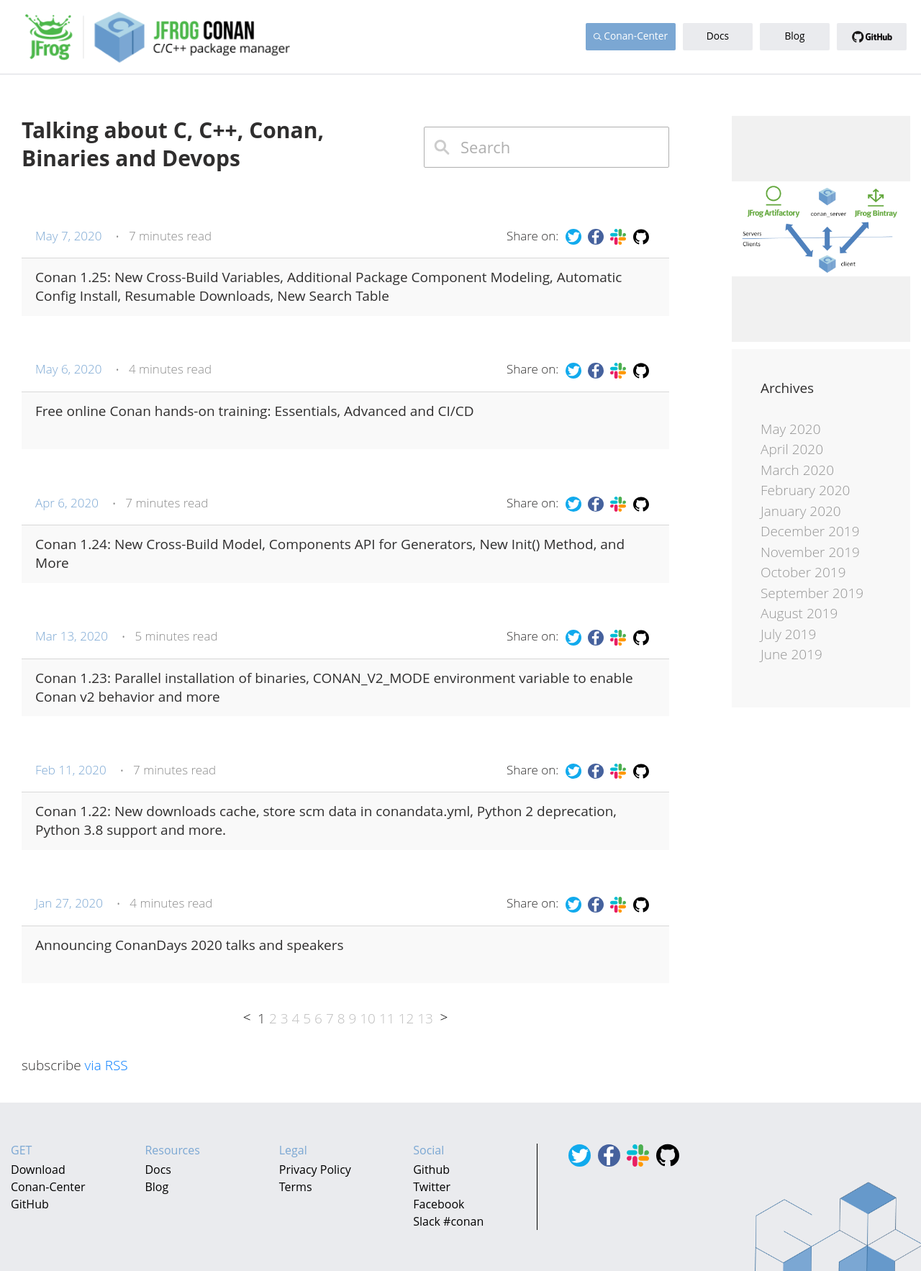
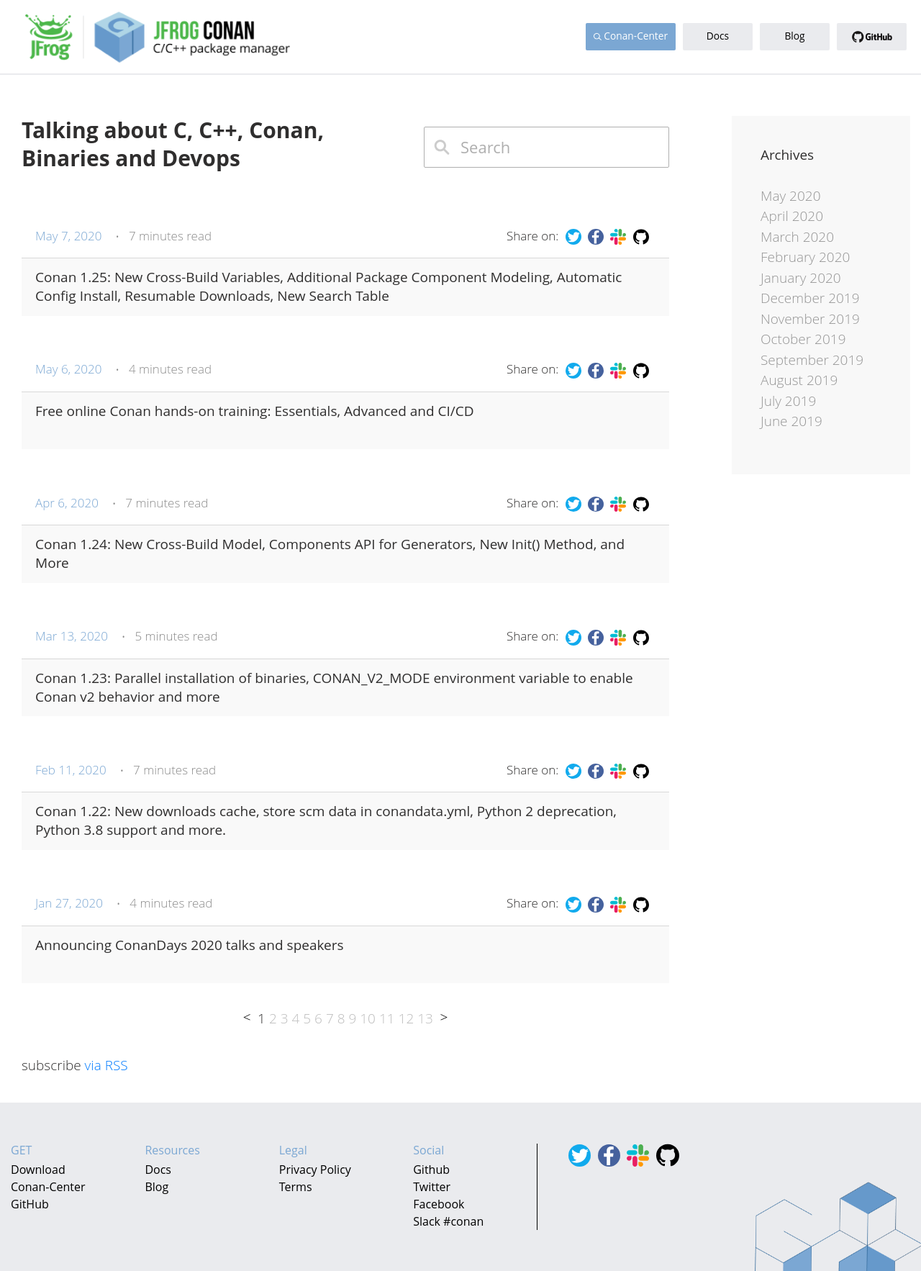
Before and after one commit to conan-io/conan-io.github.io, a Jekyll site: the page built from index.html, in a window 1280 px wide. Shown: the whole page at 72% size. Built offline with Jekyll 4.4.1, drawn with Linux system fonts in a browser that asks for light colours; the list of posts is cut into pages by our own code; comment, search, counter and statistics services are not loaded.

Commit message:
Removed banner and updated sh command

```diff
--- a/_includes/sidebar.html
+++ b/_includes/sidebar.html
@@ -1,9 +1,11 @@
 <!-- PROMOTION BANNER -->
 <div class="sidebar">
-  <a href="https://google.com" class="d-block promotion-block d-flex align-items-center justify-content-center" target="_blank">
-    <!-- PROMOTIONAL BANNER BACKGROUND -->
+
+  {% if 2==3 %}
+  <a href="https://exampleurl.com" class="d-block promotion-block d-flex align-items-center justify-content-center" target="_blank">
+    <!-- PROMOTIONAL BANNER BACKGROUND, just replace /assets/img/promotion_banner.png with the desired image-->
   </a>
-
+  {% endif %}
   <!-- MONTHS ARCHIVES -->
   <div class="month-archive text-left">
 
```
Also changed, not shown: 1 other file.
